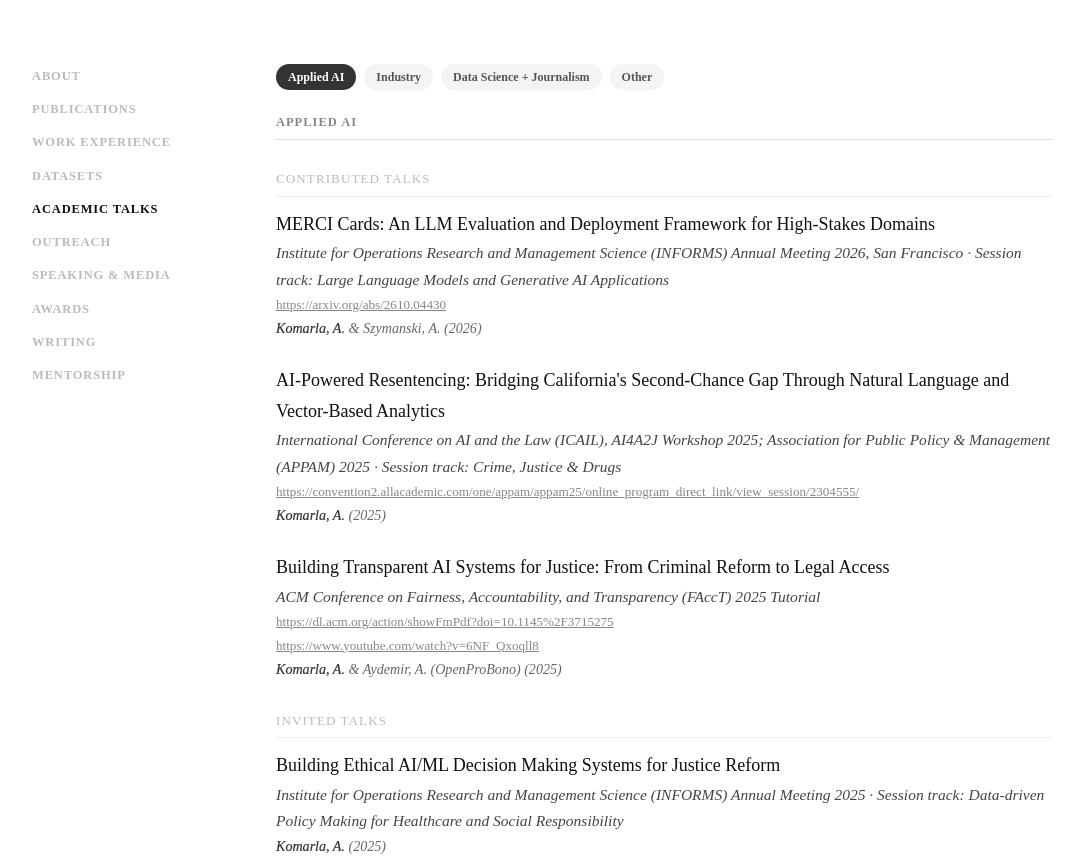
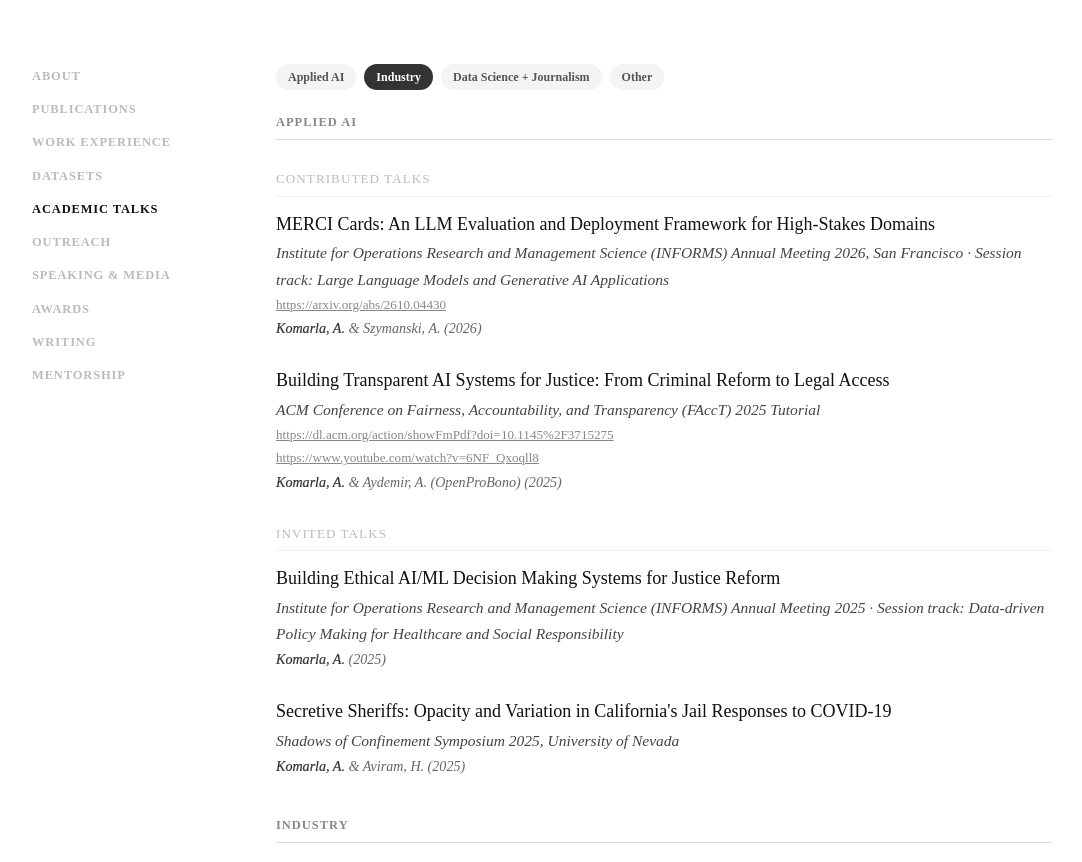
Before and after one commit to akomarla/akomarla.github.io, a plain HTML site: page talks.html in a window 1280 px wide. Shown: the top 862 px of the page, without its empty margins (98-1180 px from the left). Drawn offline with Linux system fonts and the light colour scheme; a web font is replaced by a local one.

Commit message:
Remove AI-Powered Resentencing talk entry
Co-Authored-By: Claude Opus 5.5 <noreply@anthropic.com>
Claude-Session: https://claude.ai/code/session_01JbThm4BaJpB66EinNc9TXR

```diff
--- a/talks.html
+++ b/talks.html
@@ -118,12 +118,6 @@
         <div class="item-meta"><strong>Komarla, A.</strong> &amp; Szymanski, A. (2026)</div>
       </div>
       <div class="item">
-        <div class="item-title">AI-Powered Resentencing: Bridging California's Second-Chance Gap Through Natural Language and Vector-Based Analytics</div>
-        <div class="item-venue">International Conference on AI and the Law (ICAIL), AI4A2J Workshop 2025; Association for Public Policy &amp; Management (APPAM) 2025 &middot; Session track: Crime, Justice &amp; Drugs</div>
-        <div class="item-link"><a href="https://convention2.allacademic.com/one/appam/appam25/online_program_direct_link/view_session/2304555/">https://convention2.allacademic.com/one/appam/appam25/online_program_direct_link/view_session/2304555/</a></div>
-        <div class="item-meta"><strong>Komarla, A.</strong> (2025)</div>
-      </div>
-      <div class="item">
         <div class="item-title">Building Transparent AI Systems for Justice: From Criminal Reform to Legal Access</div>
         <div class="item-venue">ACM Conference on Fairness, Accountability, and Transparency (FAccT) 2025 Tutorial</div>
         <div class="item-link"><a href="https://dl.acm.org/action/showFmPdf?doi=10.1145%2F3715275">https://dl.acm.org/action/showFmPdf?doi=10.1145%2F3715275</a></div>
```
